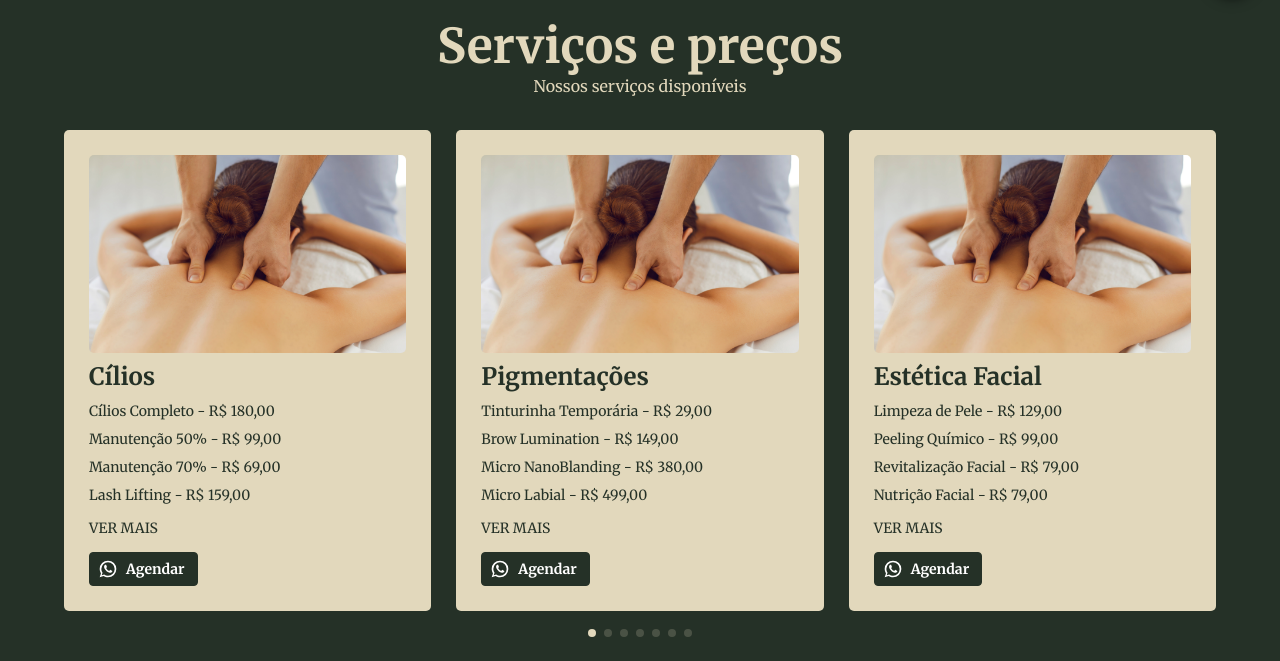
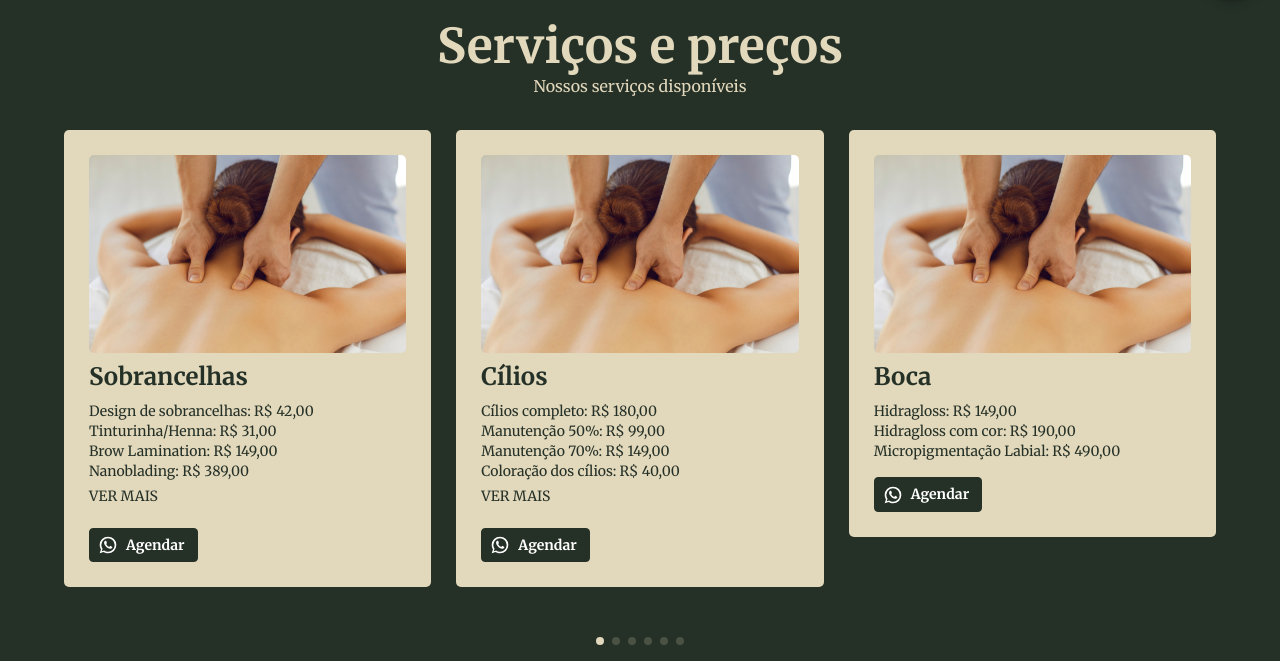
Before and after one commit to alimkhodr/paon-blanc, a React (Vite) app: page /#gallery in a window 1280 px wide. Shown: the part 782-1443 px from the top of the page. Built offline with nearby package versions, Linux system fonts and the light colour scheme; no server answers.

Commit message:
fix: fixig

```diff
--- a/src/assets/data/services-data.ts
+++ b/src/assets/data/services-data.ts
@@ -2,87 +2,92 @@ import massagem from "./../images/massagem.jpg"
 
 const services = [
   {
-    category: 'Cílios',
+    title: 'Sobrancelhas',
     img: massagem,
     items: [
-      { text: 'Cílios Completo', price: '180,00' },
+      {
+        category: '',
+        service: [
+          { text: 'Design de sobrancelhas', price: '42,00' },
+          { text: 'Tinturinha/Henna', price: '31,00' },
+          { text: 'Brow Lamination', price: '149,00' },
+          { text: 'Nanoblading', price: '389,00' },
+          { text: 'Retoque Nanoblading', price: '40,00' },
+        ],
+      },
+    ]
+  },
+  {
+    title: 'Cílios',
+    img: massagem,
+    items: [
+      {
+        category: '',
+        service: [
+          { text: 'Cílios completo', price: '180,00' },
           { text: 'Manutenção 50%', price: '99,00' },
-      { text: 'Manutenção 70%', price: '69,00' },
+          { text: 'Manutenção 70%', price: '149,00' },
+          { text: 'Coloração dos cílios', price: '40,00' },
           { text: 'Lash Lifting', price: '159,00' },
         ],
       },
+    ]
+  },
   {
-    category: 'Pigmentações',
+    title: 'Boca',
     img: massagem,
     items: [
-      { text: 'Tinturinha Temporária', price: '29,00' },
-      { text: 'Brow Lumination', price: '149,00' },
-      { text: 'Micro NanoBlanding', price: '380,00' },
-      { text: 'Micro Labial', price: '499,00' },
-      { text: 'Retoque Micro', price: '40,00' },
+      {
+        category: '',
+        service: [
+          { text: 'Hidragloss', price: '149,00' },
+          { text: 'Hidragloss com cor', price: '190,00' },
+          { text: 'Micropigmentação Labial', price: '490,00' },
         ],
       },
+    ]
+  },
   {
-    category: 'Estética Facial',
+    title: 'Estetica Facial',
     img: massagem,
     items: [
-      { text: 'Limpeza de Pele', price: '129,00' },
-      { text: 'Peeling Químico', price: '99,00' },
-      { text: 'Revitalização Facial', price: '79,00' },
-      { text: 'Nutrição Facial', price: '79,00' },
-      { text: 'Hidra Lips Gloss (Sessão)', price: '249,00' },
-      { text: 'Drenagem Linfática Facial', price: '69,00' },
-      { text: 'Massagem Relaxante Facial', price: '99,00' },
+      {
+        category: '',
+        service: [
+          { text: 'Limpeza de pele', price: '149,00' },
+          { text: 'Dermaplaning', price: '129,00' },
+          { text: 'Peeling químico Retinol', price: '99,00' },
+          { text: 'Peeling químico TCA', price: '149,00' },
+          { text: 'Revitalização', price: '79,00' },
+          { text: 'Nutrição', price: '79,00' },
+          { text: 'Drenagem Linfática', price: '69,00' },
+          { text: 'Fotobiomodulação (sessão)', price: '39,00' },
         ],
       },
+    ]
+  },
   {
-    category: 'Estética Corporal',
+    title: 'Tratamentos Corporais',
     img: massagem,
     items: [
-      { text: 'Massagem Relaxante', price: '99,00' },
-      { text: 'Drenagem Linfática', price: '89,00' },
-      { text: 'Liberação Miofascial', price: '119,00' },
-      { text: 'Massagem Desportiva', price: '119,00' },
-      { text: 'Gomage e Banho de Lua', price: '99,00' },
+      {
+        category: '',
+        service: [
+          { text: 'Massagem relaxante 50’', price: '129,00' },
+          { text: 'Drenagem linfática 50’', price: '129,00' },
+          { text: 'Gomage com massagem relaxante 30’', price: '189,00' },
+          { text: 'Banho de lua com gomage e massagem relaxante 30’', price: '239,00' },
         ],
+      }
+    ]
   },
   {
-    category: 'Serviços',
+    title: 'Depilação Lazer',
     img: massagem,
     items: [
-      { text: 'Sobrancelhas', price: '40,00' },
-      { text: 'Tinturinha', price: '29,00' },
-      { text: 'Micro Nanoblaiding', price: '380,00' },
-    ],
-  },
       {
-    category: 'Depilação Cera',
-    img: massagem,
-    items: [
-      { text: 'Buço', price: '21,00' },
-      { text: 'Queixo/Pescoço', price: '21,00' },
-      { text: 'Nariz', price: '18,00' },
-      { text: 'Laterais do Rosto', price: '39,00' },
-      { text: 'Rosto Completo', price: '69,00' },
-      { text: 'Axilas', price: '31,00' },
-      { text: 'Braços', price: '39,00' },
-      { text: 'Íntima Completa', price: '59,00' },
-      { text: 'Íntima Simples', price: '46,00' },
-      { text: 'Perianal', price: '21,00' },
-      { text: 'Nádegas', price: '31,00' },
-      { text: 'Coxa', price: '38,00' },
-      { text: 'Meia Perna', price: '38,00' },
-      { text: 'Perna', price: '69,00' },
-      { text: 'Lombar', price: '28,00' },
-      { text: 'Costas', price: '62,00' },
-      { text: 'Abdômen', price: '39,00' },
-    ],
-  },
-  {
-    category: 'Depilação Lazer',
-    img: massagem,
-    items: [
-      { text: 'FEMININO', price: '' },
+        category: 'FEMININA',
+        service: [
           { text: 'Buço', price: '52,00' },
           { text: 'Queixo/Pescoço', price: '52,00' },
           { text: 'Lateral do Rosto', price: '52,00' },
@@ -96,7 +101,11 @@ const services = [
           { text: 'Meia Perna', price: '129,00' },
           { text: 'Perna', price: '259,00' },
           { text: 'Costas', price: '189,00' },
-      { text: 'MASCULINO', price: '' },
+        ],
+      },
+      {
+        category: 'MASCULINA',
+        service: [
           { text: 'Barba Completa', price: '179,00' },
           { text: 'Pescoço e Maçãs', price: '79,00' },
           { text: 'Axilas', price: '89,00' },
@@ -106,6 +115,8 @@ const services = [
           { text: 'Pernas', price: '289,00' },
         ],
       },
+    ],
+  },
 ];
 
 export default services;
--- a/src/pages/home/sections/form-section/form.tsx
+++ b/src/pages/home/sections/form-section/form.tsx
@@ -30,7 +30,9 @@ const Form = () => {
     }));
 
     const procedimentos = services.flatMap((service) =>
-        service.items.map((item) => `${service.category} - ${item.text}`)
+        service.items.flatMap((item) =>
+            item.service.map((svc) => `${service.title} - ${svc.text}`)
+        )
     );
 
     const handleSubmit = async (event: React.FormEvent) => {
--- a/src/pages/home/sections/service-section/service-modal.tsx
+++ b/src/pages/home/sections/service-section/service-modal.tsx
@@ -4,12 +4,12 @@ import CloseIcon from '@mui/icons-material/Close';
 interface Props {
   open: boolean;
   handleClose: () => void;
-  category: string;
+  title: string;
   item: string;
   keepMounted?: boolean;
 }
 
-const ServiceModal: React.FC<Props> = ({ open, handleClose, category, item, keepMounted }) => {
+const ServiceModal: React.FC<Props> = ({ open, handleClose, title, item, keepMounted }) => {
   return (
     <Modal
       open={open}
@@ -43,7 +43,7 @@ const ServiceModal: React.FC<Props> = ({ open, handleClose, category, item, keep
           <CloseIcon />
         </IconButton>
         <Typography id="modal-title" variant="h4" component="h2">
-          {category}
+          {title}
         </Typography>
 
         <Typography id="modal-description" sx={{ mt: 1 }}>
--- a/src/pages/home/sections/service-section/services.tsx
+++ b/src/pages/home/sections/service-section/services.tsx
@@ -45,15 +45,25 @@ const SwiperContainer = styled(Box)(() => ({
 const Service = () => {
   const [modalOpen, setModalOpen] = useState(false);
   const [selectedService, setSelectedService] = useState<{
+    title: string;
+    img: string;
+    items: {
       category: string;
-    items: { text: string; price: string }[];
+      service: { text: string; price: string }[];
+    }[];
   } | null>(null);
-
   const [currentSlide, setCurrentSlide] = useState(0);
 
   const memoizedServices = useMemo(() => services, []);
 
-  const handleOpenModal = (service: { category: string; items: { text: string; price: string }[] }) => {
+  const handleOpenModal = (service: {
+    title: string;
+    img: string;
+    items: {
+      category: string;
+      service: { text: string; price: string }[];
+    }[];
+  }) => {
     setSelectedService(service);
     setModalOpen(true);
   };
@@ -110,7 +120,7 @@ const Service = () => {
                 <StyledCard>
                   <img
                     src={service.img}
-                    alt={service.category}
+                    alt={service.title}
                     style={{ width: '100%', borderRadius: 5 }}
                   />
                   <Typography
@@ -118,14 +128,25 @@ const Service = () => {
                     fontWeight="bold"
                     color={theme.palette.primary.main}
                   >
-                    {service.category}
+                    {service.title}
                   </Typography>
-                  {service.items.slice(0, 4).map((item, idx) => (
-                    <Typography key={idx} variant="body2" fontWeight={(item.text === "FEMININO" || item.text === "MASCULINO") ? 'bold' : 'normal'}>
-                      {item.text} {(item.text === "FEMININO" || item.text === "MASCULINO") ? '' : "- R$"} {item.price}
+                  {service.items.slice(0, 1).map((item, idx) => (
+                    <div key={idx} style={{ marginBottom: '8px' }}>
+                      {item.category && (
+                        <Typography
+                          variant="subtitle1"
+                          fontWeight="bold"
+                          style={{ marginBottom: '4px' }}
+                        >
+                          {item.category}
+                        </Typography>
+                      )}
+                      {item.service.slice(0, 4).map((svc, svcIdx) => (
+                        <Typography key={svcIdx} variant="body2" fontWeight="normal">
+                          {svc.text}: R$ {svc.price}
                         </Typography>
                       ))}
-                  {service.items.length > 3 && (
+                      {item.service.length > 4 && (
                         <Button
                           sx={{ textTransform: 'none', padding: '3px 0px' }}
                           onClick={() => handleOpenModal(service)}
@@ -133,9 +154,11 @@ const Service = () => {
                           VER MAIS
                         </Button>
                       )}
+                    </div>
+                  ))}
                   <StyledButtonGreen
                     startIcon={<WhatsApp />}
-                    onClick={() => window.open(`https://wa.me/5512996119002?text=Ol%C3%A1!%0AGostaria%20de%20agendar%20uma%20sessão%20de%20*${service.category}*.`, '_blank')}
+                    onClick={() => window.open(`https://wa.me/5512996119002?text=Ol%C3%A1!%0AGostaria%20de%20agendar%20uma%20sessão%20de%20*${service.title}*.`, '_blank')}
                   >
                     Agendar
                   </StyledButtonGreen>
@@ -151,10 +174,15 @@ const Service = () => {
           open={modalOpen}
           handleClose={handleCloseModal}
           keepMounted
-          category={selectedService.category}
+          title={selectedService.title}
           item={selectedService.items
-            .map((item) => `${item.text} ${(item.text === "FEMININO" || item.text === "MASCULINO") ? "" : `- R$ ${item.price}`}`)
-            .join('\n')}
+            .map(
+              (item) =>
+                `${item.category}:\n${item.service
+                  .map((svc) => `${svc.text} - R$ ${svc.price}`)
+                  .join('\n')}`
+            )
+            .join('\n\n')}
         />
       )}
     </StyledServices>
```
Lines whose indentation alone changed are shown as unchanged.
